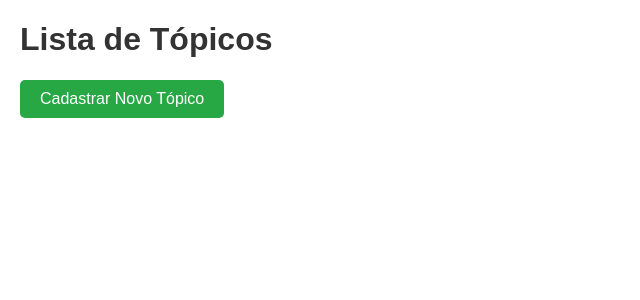
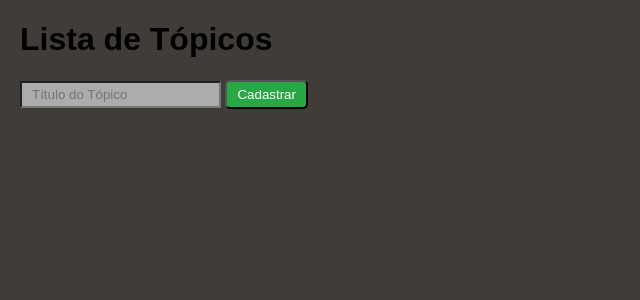
Before and after one commit to Roger-Pedroso/brainstorm, a PHP site: page /ideias/menu/menu.php in a window 1280 px wide. Shown: the top 300 px of the page, without its empty margins (0-640 px from the left). Run offline with PHP 8.4, Linux system fonts and the light colour scheme; data that the repository does not hold is empty.

Commit message:
Feat: frontend finalizado

```diff
--- a/frontend/menu/menu.php
+++ b/frontend/menu/menu.php
@@ -15,15 +15,24 @@ $topicos = buscarTopicos();
     <meta charset="UTF-8">
     <meta name="viewport" content="width=device-width, initial-scale=1.0">
     <title>Lista de Tópicos</title>
-    <link rel="stylesheet" href="style.css">
+    <link rel="stylesheet" href="sad.css">
 </head>
 <body>
     <h1>Lista de Tópicos</h1>
-    <a href="/topico/cadastrar_topico.php" class="button">Cadastrar Novo Tópico</a>
+
+    <form action="/topico/cadastrar_topico.php" method="POST">
+        <input class="register-topic-input" type="text" name="titulo" placeholder="Título do Tópico" required>
+        <button class="register-topic"type="submit">Cadastrar</button>
+    </form>
+
     <ul>
         <?php foreach ($topicos as $topico): ?>
             <li>
-                <a href="/topico/topico.php?id=<?= $topico['id'] ?>&titulo=<?= $topico['titulo'] ?>"><?= $topico['titulo'] ?></a>
+                <a href="/topico/topico.php?id=<?= $topico['id'] ?>&titulo=<?= $topico['titulo'] ?>">
+                    <div class="topic-card">
+                        <h2><?= htmlspecialchars($topico['titulo']) ?></h2>
+                    </div>
+                </a>
             </li>
         <?php endforeach; ?>
     </ul>
--- /dev/null
+++ b/frontend/menu/sad.css
@@ -0,0 +1,70 @@
+body {
+    font-family: Arial, sans-serif;
+    margin: 20px;
+    background-color: #403d39;
+}
+
+h1, h2 {
+    color: #000000;
+}
+
+.button {
+    display: inline-block;
+    padding: 10px 20px;
+    background-color: #2b9348;
+    color: white;
+    text-decoration: none;
+    border-radius: 5px;
+    margin-bottom: 20px;
+}
+
+.button:hover {
+    background-color: #55a630;
+}
+
+.register-topic {
+    display: inline-block;
+    padding: 5px 10px;
+    background-color: #28a745;
+    color: white;
+    text-decoration: none;
+    border-radius: 5px;
+    margin-bottom: 10px;
+}
+
+.register-topic:hover {
+    background-color: #218838;
+}
+
+.register-topic-input {
+   padding: 4px 10px;
+   background-color: #acacac;
+}
+
+ul {
+    list-style-type: none;
+    padding: 0;
+    display: flex;
+    flex-wrap: wrap;
+}
+
+li {
+    margin: 10px 0;
+    padding: 10px;
+    max-width: 23%;
+    min-width: 22%;
+}
+
+a {
+    color: #000000;
+    text-decoration: none;
+    background-color: aqua;
+
+}
+
+.topic-card {
+    background-color: #00296b;
+    padding: 20px;
+    border-radius: 10px;
+
+}
```
Also changed, not shown: frontend/topico/cadastrar_topico.php (+0 -16 lines), frontend/topico/topico.php (+40 -19 lines), frontend/topico/topico_style.css (+58 -10 lines).
